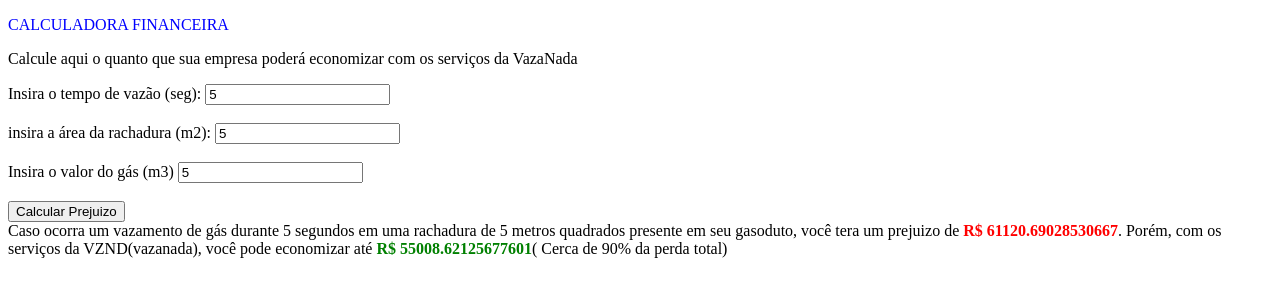
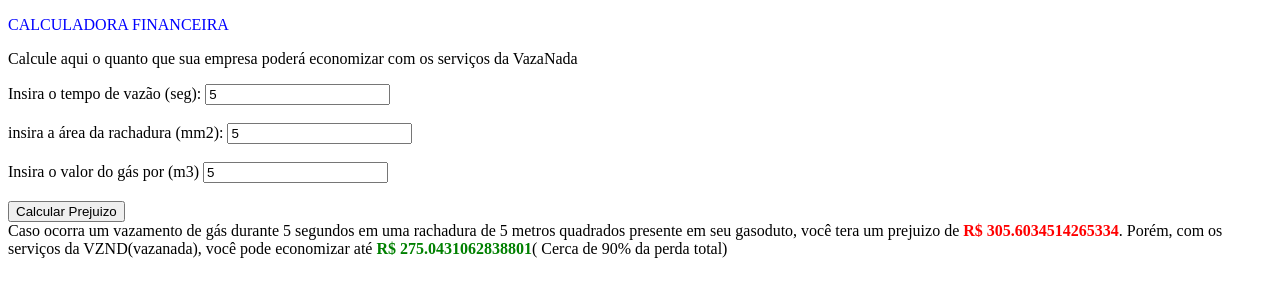
Before and after one commit to Robert1730/VazaNada, a plain HTML site: page calculadora_financeira.html in a window 1280 px wide. Both pictures are taken after typing "5", "5", "5" into the empty fields and a click on the button "Calcular Prejuizo". Drawn offline with Linux system fonts and the light colour scheme.

Commit message:
mais uma atualização da calculadora financeira

```diff
--- a/calculadora_financeira.html
+++ b/calculadora_financeira.html
@@ -16,11 +16,11 @@
     <input type="number" id="ipt_vazao_gas">
     <br>
     <br>
-    insira a área da rachadura (m2):
+    insira a área da rachadura (mm2):
     <input type="number" id="ipt_area_buraco">
     <br>
     <br>
-    Insira o valor do gás (m3)
+    Insira o valor do gás por (m3)
     <input type="number" id="ipt_valor_gas">
     <br>
     <br>
@@ -40,9 +40,10 @@
 
     function calcular() {
 
-        var area_buraco = Number(ipt_area_buraco.value);
+        var area_buraco = Number(ipt_area_buraco.value) / 1000;// conversão para metro
 
         var valor_gas = Number(ipt_valor_gas.value);
+
         var tempo_vazao = Number(ipt_vazao_gas.value);
 
         var coeficiente_de_descarga_do_gas = 0.8; // O coeficiente de descarga é um fator adimensional que descreve a eficiência com a qual um fluido (neste caso, gás natural) passa através de uma abertura ou buraco. Para gás natural, o coeficiente de descarga pode variar dependendo de vários fatores, como a geometria do buraco, a forma da abertura e as condições do fluxo.
@@ -55,13 +56,13 @@
 
         var densidade_gás_natural = 0.63; //kg/m3
 
-        var vazao = coeficiente_de_descarga_do_gas * area_buraco * Math.sqrt(2 * diferenca_de_pressao / densidade_gás_natural);
+        var vazao = coeficiente_de_descarga_do_gas * area_buraco * Math.sqrt (2 * diferenca_de_pressao / densidade_gás_natural) * tempo_vazao;
 
         var prejuizo = vazao * valor_gas;
 
         var economia = 0.9 * prejuizo
 
-        div_mensagem.innerHTML = `Caso ocorra um vazamento de gás durante ${tempo_vazao} segundos em uma rachadura de ${area_buraco} metros quadrados presente em seu gasoduto, você tera um prejuizo de <b style="color:red">R$ ${prejuizo}</b>. Porém, com os serviços da VZND(vazanada), você pode economizar até  <b style = "color:green"> R$ ${economia}</b>( Cerca de 90% da perda total) `
+        div_mensagem.innerHTML = `Caso ocorra um vazamento de gás durante ${tempo_vazao} segundos em uma rachadura de ${area_buraco * 1000} metros quadrados presente em seu gasoduto, você tera um prejuizo de <b style="color:red">R$ ${prejuizo}</b>. Porém, com os serviços da VZND(vazanada), você pode economizar até  <b style = "color:green"> R$ ${economia}</b>( Cerca de 90% da perda total) `
 
 
     }
```
